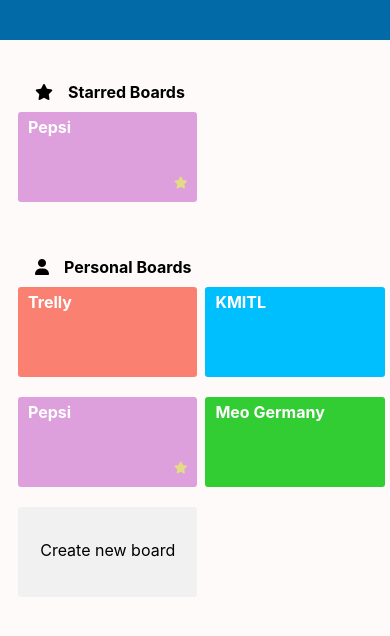
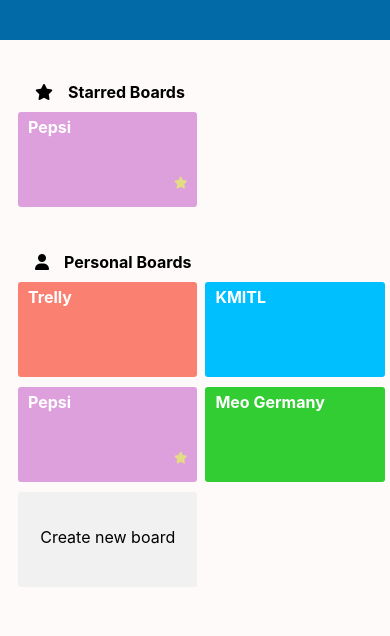
Before and after one commit to See-you-at-Germany-Corp/Trelly-front-end, a React (Create React App) app: page / in a window 390 px wide. Shown: the top 636 px of the page. Built offline with nearby package versions, Linux system fonts and the light colour scheme.

Commit message:
edit margin in boardListStyle

```diff
--- a/src/pages/home/boardList.js
+++ b/src/pages/home/boardList.js
@@ -44,7 +44,7 @@
                                 /// create new personal board card.
                                 props.boardListData.length - 1 === index && props.listName === 'Personal Boards' &&
                                 <Link to='' className='board-list-item' style={{ background: 'rgb(241, 241, 241)', textAlign: 'center' }}>
-                                    <p style={{ marginTop: '32.5px', color: 'black', marginLeft: '0' }}>Create new board</p>
+                                    <p style={{ marginTop: '35px', color: 'black', marginLeft: '0' }}>Create new board</p>
                                 </Link>
                             }
                         </React.Fragment>
--- a/src/pages/home/boardListStyle.css
+++ b/src/pages/home/boardListStyle.css
@@ -3,7 +3,6 @@
     flex-flow: row wrap;
     !background: lightsteelblue;
     width: 100%;
-    !max-height: 17vh;
     padding: 20px 0% 25px 10px;
     max-width: 900px;
     min-width: 288px;
@@ -25,9 +24,9 @@
 
 .board-list .board-list-item {
     !background-color: lightpink;
-    height: 90px;
+    height: 95px;
     width: 21%;
-    margin: 10px 0px 10px 18px;
+    margin: 10px 0px 8px 18px;
     color: white;
     text-decoration: none;
     border-radius: 3px;
@@ -72,7 +71,7 @@
 
     .board-list .board-list-item {
         width: 29%;
-        margin: 10px 0px 10px 12px;
+        margin: 10px 0px 2px 12px;
     }
 }
 
@@ -82,13 +81,13 @@
 
     .board-list .board-list-item {
         width: 44%;
-        margin: 10px 0px 10px 8px;
+        margin: 10px 0px 0px 8px;
     }
 }
 
 @media only screen and (max-width: 600px) {
     .board-list .board-list-item {
         width: 46%;
-        margin: 10px 0px 10px 8px;
+        margin: 10px 0px 0px 8px;
     }
 }
```
